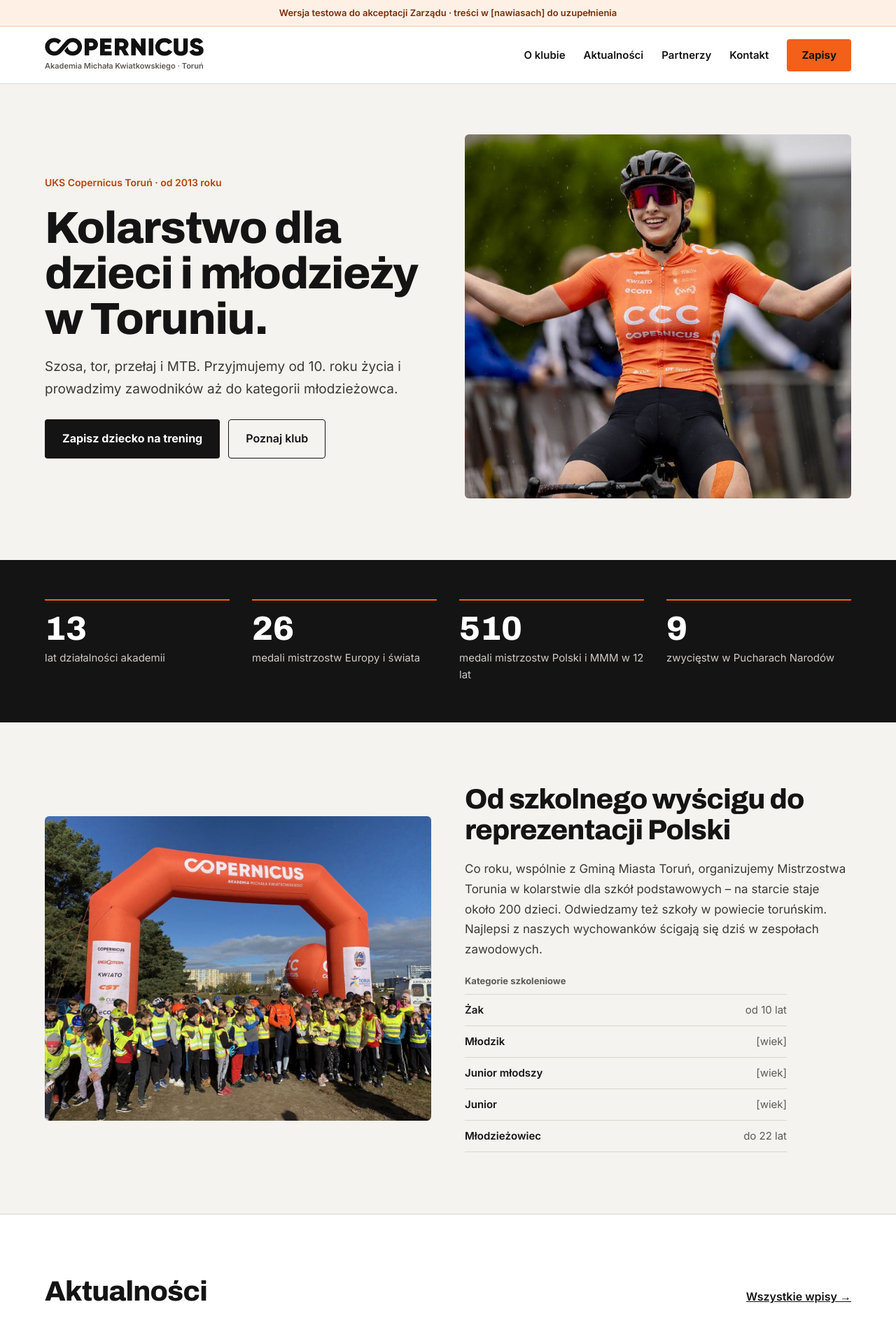
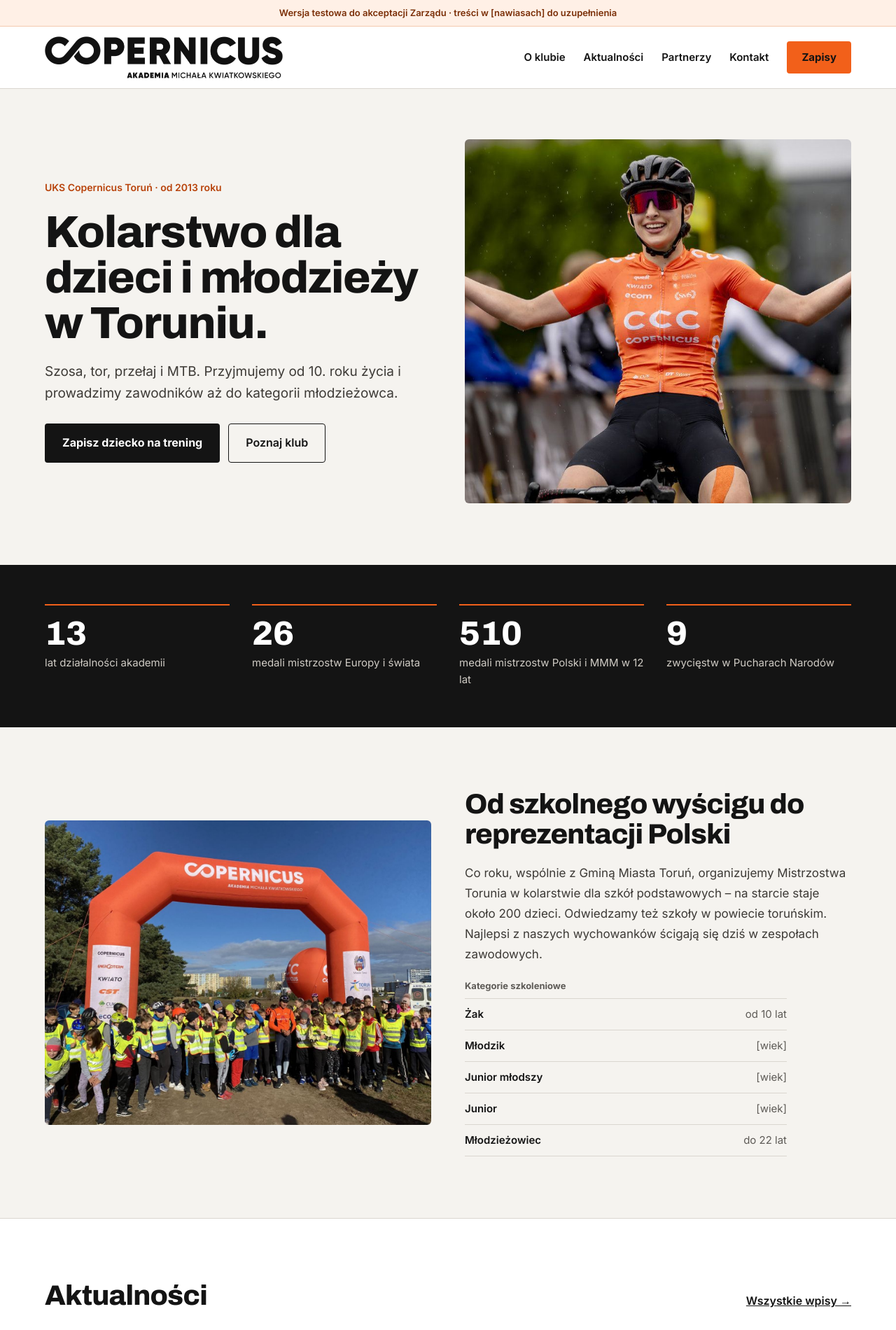
Before and after one commit to rafryn/www, a Jekyll site: the page built from index.html, in a window 1280 px wide. Shown: the top 1900 px of the page at 70% size. Built offline with Jekyll 4.4.1, drawn with Linux system fonts in a browser that asks for light colours.

Commit message:
Pełne logo Copernicus w nagłówku, poprawne logo MODIVO
- nagłówek: logo z podpisem „Akademia Michała Kwiatkowskiego” (60 px, na telefonie 46 px)
- MODIVO: plik z folderu MODIVO (równy napis, jak na roll-upie)

Co-Authored-By: Claude Opus 5.5 <noreply@anthropic.com>
Claude-Session: https://claude.ai/code/session_018A8RfbHK4YbB9oqXeE6VRL

```diff
--- a/_includes/header.html
+++ b/_includes/header.html
@@ -2,8 +2,7 @@
 <header class="site-header">
   <div class="wrap header-row">
     <a class="brand" href="{{ '/' | relative_url }}">
-      <img class="brand-logo" src="{{ '/assets/img/logo/copernicus-black.png' | relative_url }}" alt="Copernicus" width="216" height="26">
-      <span class="brand-sub">Akademia Michała Kwiatkowskiego · Toruń</span>
+      <img class="brand-logo" src="{{ '/assets/img/logo/copernicus-full-black.png' | relative_url }}" alt="Copernicus – Akademia Michała Kwiatkowskiego" width="340" height="60">
     </a>
     <nav class="nav" aria-label="Menu główne">
       {% for p in site.data.menu %}
--- a/assets/css/style.css
+++ b/assets/css/style.css
@@ -71,9 +71,10 @@ p{margin:0}
 .skip:focus{left:8px}
 .test-bar{background:#FFF0E6;color:#7A2E06;font-size:13px;font-weight:600;text-align:center;padding:8px 16px;border-bottom:1px solid #F4C9AE}
 .site-header{background:var(--white);border-bottom:1px solid var(--line)}
-.header-row{display:flex;flex-wrap:wrap;align-items:center;justify-content:space-between;gap:16px 32px;padding-top:16px;padding-bottom:16px}
+.header-row{display:flex;flex-wrap:wrap;align-items:center;justify-content:space-between;gap:16px 32px;padding-top:14px;padding-bottom:14px}
 .brand{text-decoration:none;display:flex;flex-direction:column;gap:6px}
-.brand-logo{height:26px;width:auto}
+.brand-logo{height:60px;width:auto;display:block}
+@media (max-width:640px){.brand-logo{height:46px}}
 .brand-name{font-family:Archivo,sans-serif;font-stretch:118%;font-weight:800;font-size:26px;line-height:1;letter-spacing:.01em}
 .brand-sub{font-size:11px;font-weight:600;color:var(--muted)}
 .nav{display:flex;flex-wrap:wrap;align-items:center;gap:6px 26px;font-size:15px;font-weight:600}
```
Also changed, not shown: assets/img/logo/copernicus-black.png (deleted), assets/img/partnerzy/modivo.png.
